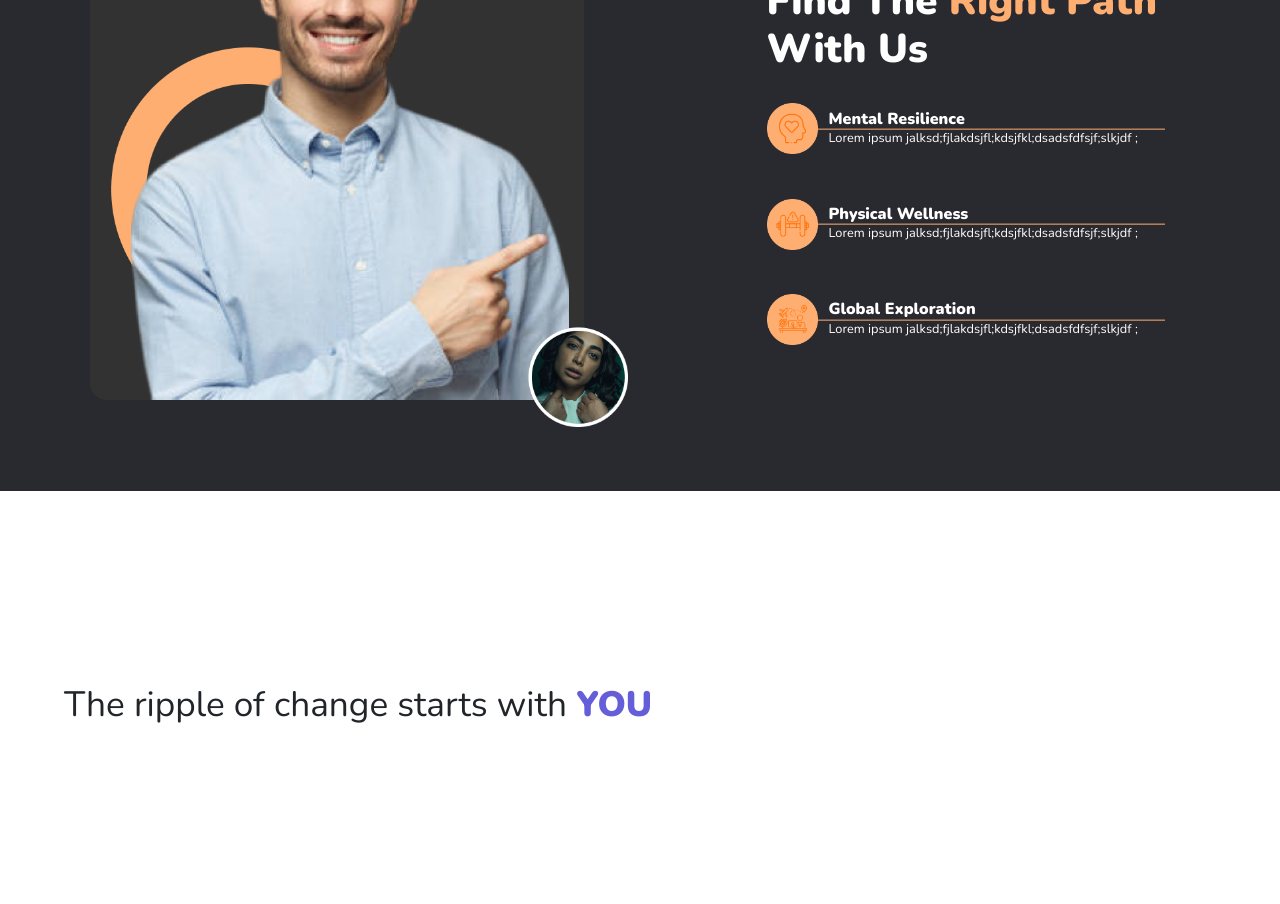
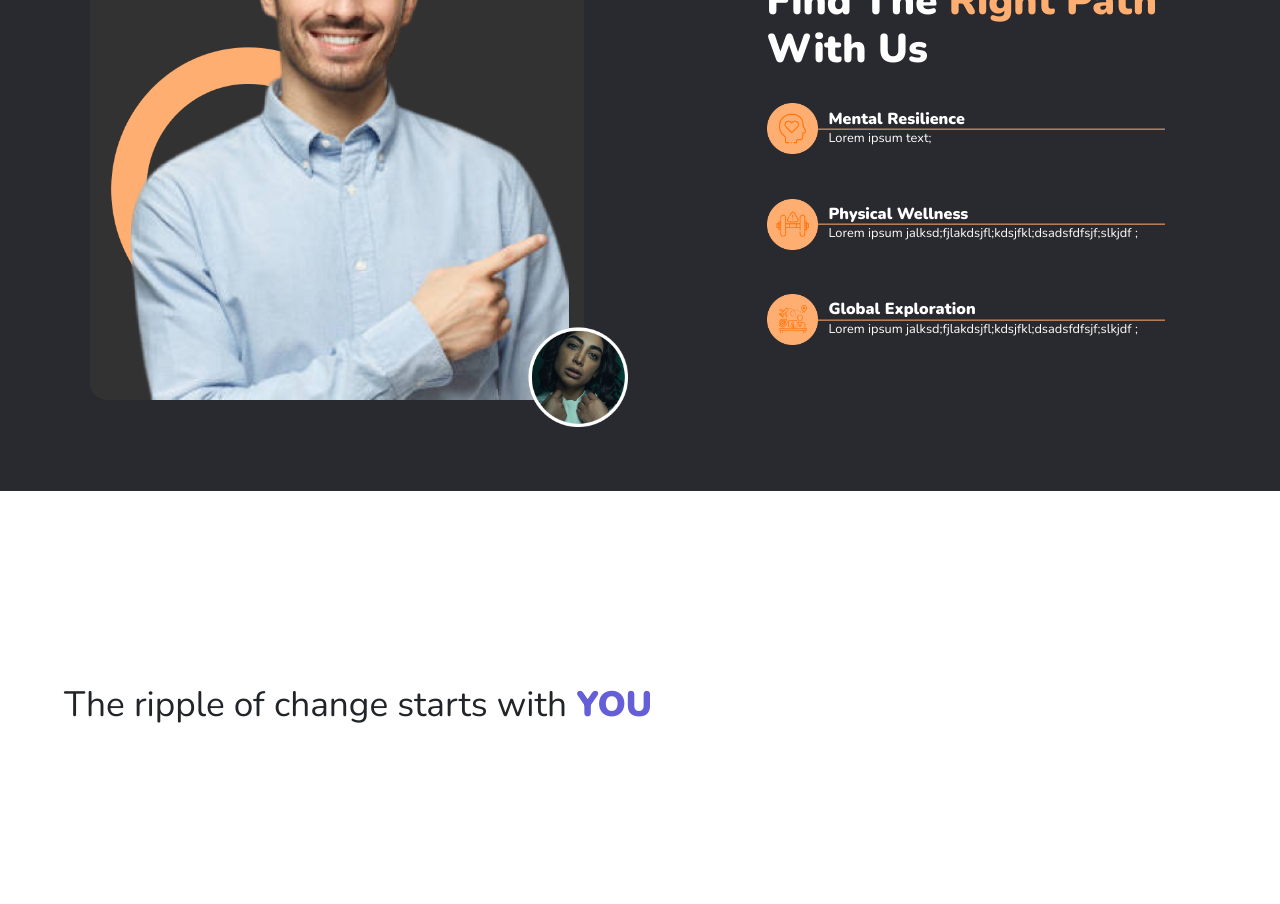
Before and after one commit to ahmeda110/NextRipple-Website, a React (Create React App) app: page / in a window 1280 px wide. Shown: the part 1000-1904 px from the top of the page. Built offline with nearby package versions, Linux system fonts and the light colour scheme.

Commit message:
commit to merge

```diff
--- a/src/pages/Home.js
+++ b/src/pages/Home.js
@@ -78,7 +78,7 @@ export const Home = () => {
                   margin: "0",
                 }}
               >
-                Lorem ipsum jalksd;fjlakdsjfl;kdsjfkl;dsadsfdfsjf;slkjdf ;
+                Lorem ipsum text;
               </p>
             </div>
             <div className="header-container" style={{ position: "relative" }}>
```
